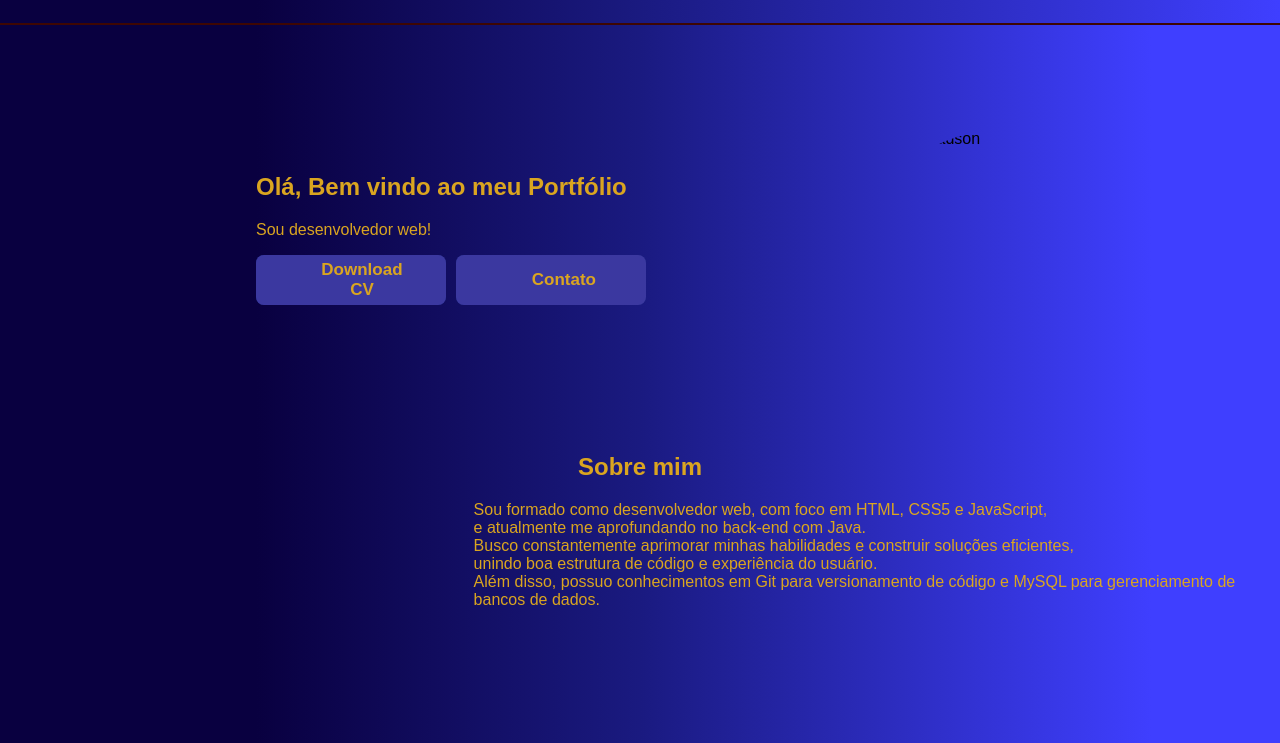
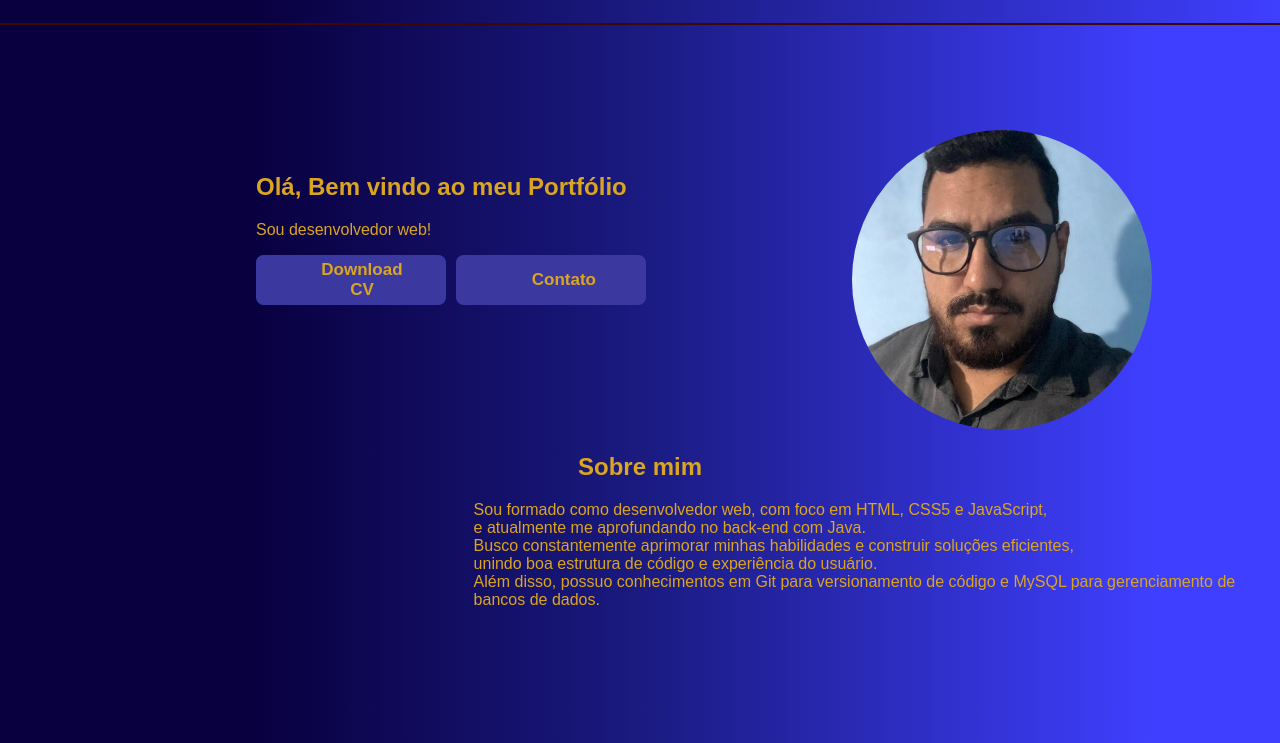
Before and after one commit to Zady001/PortfolioZady, a plain HTML site: page index.html in a window 1280 px wide. Shown: the part 57-800 px from the top of the page. Drawn offline with Linux system fonts and the light colour scheme; files whose address does not match are found by name.

Commit message:
Update index.html

```diff
--- a/index.html
+++ b/index.html
@@ -59,7 +59,7 @@
             </span>
           </div>
         </a>
-        <img src="./img/Zady.jpg" alt="Foto de Zadson" class="foto-direita">
+        <img src="Zady.jpg" alt="Foto de Zadson" class="foto-direita">
       </div>
     </div>
   </section>
```
